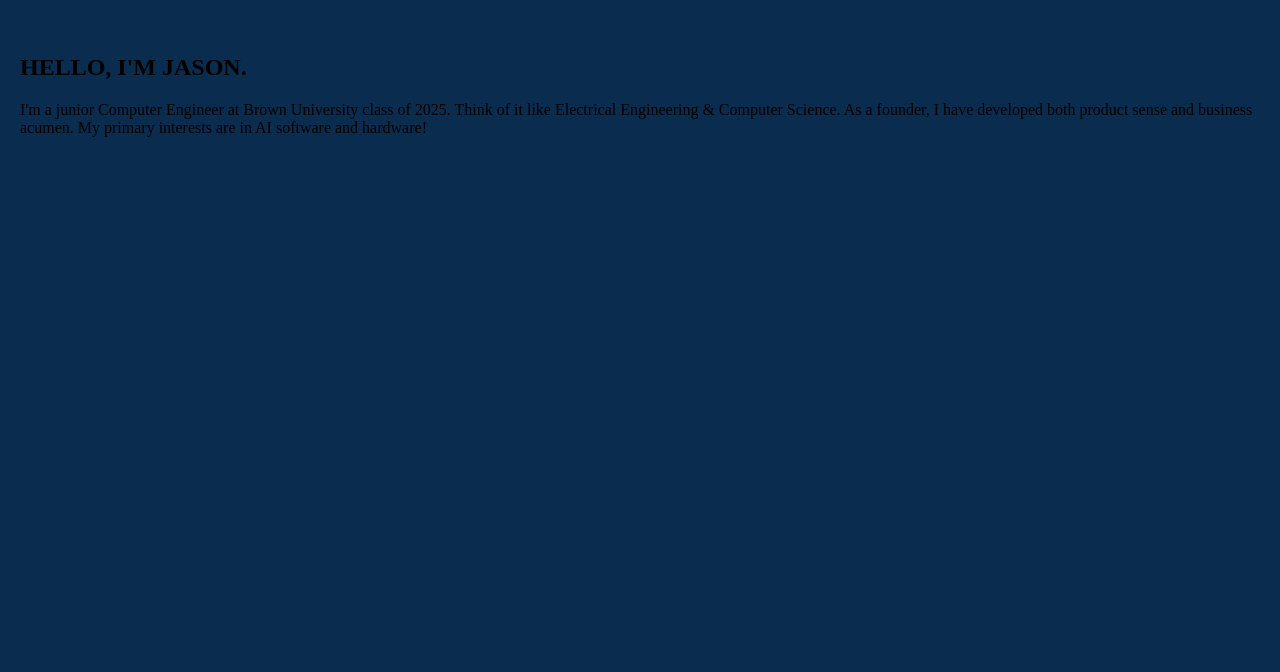
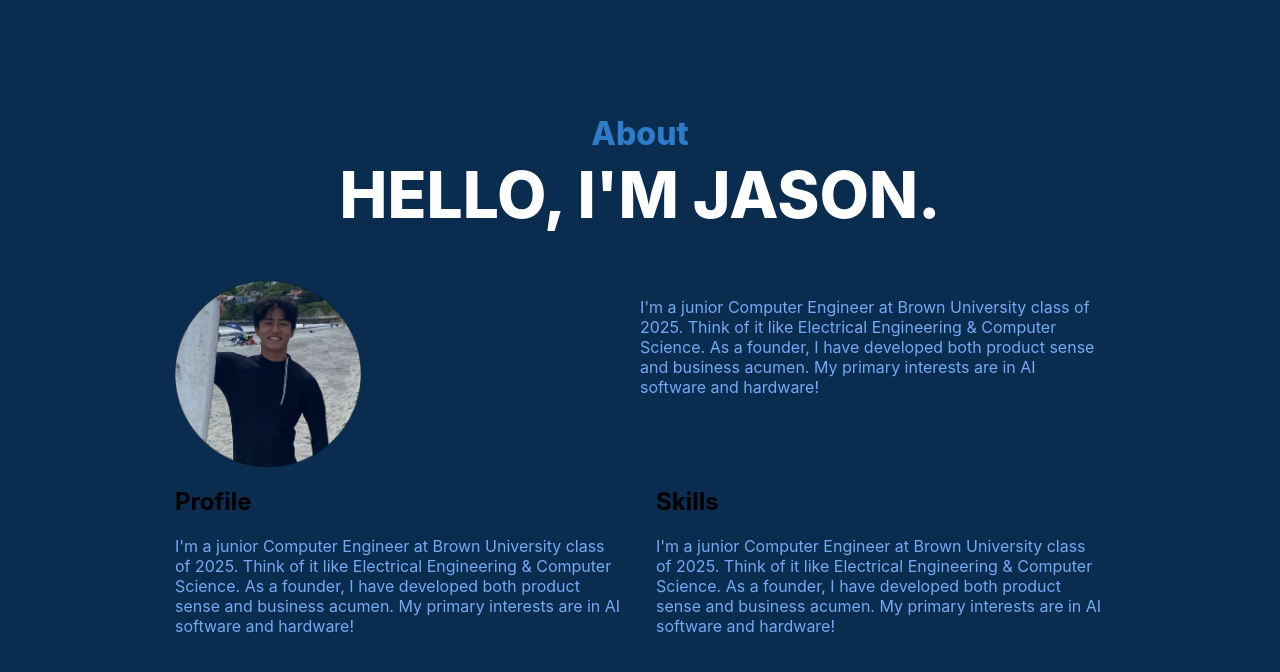
Before and after one commit to jpien13/Website2024, a plain HTML site: page index.html in a window 1280 px wide. Shown: the part 830-1502 px from the top of the page. Before the commit the page ends 1003 px from the top, so only its background shows below. Drawn offline with Linux system fonts and the light colour scheme.

Commit message:
added about section

```diff
--- /dev/null
+++ b/about.css
@@ -0,0 +1,20 @@
+.bio__container{
+    display: grid;
+    grid-template-columns: 1fr 1fr;
+}
+
+.about-headshot{
+    width: 40%;
+}
+
+.about__container{
+    display: grid;
+    grid-template-columns: 1fr 1fr;
+    gap: 2rem;
+}
+
+.about__container .aboutSection1 p,
+.about__container .aboutSection2 p,
+.bio__container p {
+    color: var(--text-color);
+}
--- /dev/null
+++ b/index.css
@@ -0,0 +1,79 @@
+:root{
+    --yellow1: #F9D98E;
+    --grey: #3e3e3e;
+    --red1: #E62D69;
+    --black: #000000;
+    --CLKGrey: #757575;
+    --color-bg: #0A2C4E;
+    --text-color: #76A9F5;
+    --section-header: #2E7BC8;
+
+
+    /*container class width will change with screen size*/
+    --container-width-lg: 75%;
+    --container-width-md: 86%;
+    --container-width-sm: 90%;
+}
+
+body, html {
+    width: 100%;
+    height: auto;
+    margin: 0;
+    display: flex;
+    flex-direction: column;
+    justify-content: center;
+    align-items: center;
+    background-color: var(--color-bg);
+    background-position: center center;
+    font-family: 'Inter', sans-serif;
+}
+
+.container{
+    width: var(--container-width-lg);
+    margin: 0 auto;
+}
+
+section{
+    margin-top: 1rem;
+}
+
+nav {
+    position: fixed;
+    top: 0;
+    width: 100%;
+}
+
+section {
+    padding: 20px;
+}
+
+html {
+    scroll-behavior: smooth;
+}
+
+section > h3, section > h1{
+    text-align: center;
+}
+
+#about h3 {
+    margin-top: 3rem;
+    margin-bottom: 0.1rem;
+}
+
+#about h1 {
+    margin-top: 0.2rem;
+    margin-bottom:3rem;
+}
+
+
+h1{
+    font-size: 64px;
+    font-weight: 800;
+    color: white;
+}
+
+h3{
+    font-size: 32px;
+    font-weight: 800;
+    color: var(--section-header);
+}
--- a/index.html
+++ b/index.html
@@ -4,6 +4,8 @@
     <meta charset="UTF-8">
     <title>Hardware Wire Animation</title>
     <link rel="stylesheet" href="style.css">
+    <link rel="stylesheet" href="index.css">
+    <link rel="stylesheet" href="about.css">
 </head>
 <body>
     <nav>
@@ -153,9 +155,21 @@
     </section>
 
     <section id="about">
-        <div class="container">
-            <h1>HELLO, I'M JASON.</h1>
+        <h3>About</h3>
+        <h1>HELLO, I'M JASON.</h1>
+        <div class="container bio__container">
+            <img class="about-headshot" src="images/headshot.png" alt="headshot of me">
             <p>I'm a junior Computer Engineer at Brown University class of 2025. Think of it like Electrical Engineering & Computer Science. As a founder, I have developed both product sense and business acumen. My primary interests are in AI software and hardware!</p>
+        </div>
+        <div class="container about__container">
+            <div class="aboutSection1">
+                <h2>Profile</h2>
+                <p>I'm a junior Computer Engineer at Brown University class of 2025. Think of it like Electrical Engineering & Computer Science. As a founder, I have developed both product sense and business acumen. My primary interests are in AI software and hardware!</p>
+            </div>
+            <div class="aboutSection2">
+                <h2>Skills</h2>
+                <p>I'm a junior Computer Engineer at Brown University class of 2025. Think of it like Electrical Engineering & Computer Science. As a founder, I have developed both product sense and business acumen. My primary interests are in AI software and hardware!</p>
+            </div>
         </div>
     </section>
 
--- a/style.css
+++ b/style.css
@@ -1,26 +1,3 @@
-:root {
-    --yellow1: #F9D98E;
-    --grey: #3e3e3e;
-    --red1: #E62D69;
-    --black: #000000;
-    --CLKGrey: #757575;
-
-}
-
-body, html {
-    width: 100%;
-    height: auto;
-    margin: 0;
-    display: flex;
-    flex-direction: column;
-    justify-content: center;
-    align-items: center;
-    background-color: #0A2C4E;
-    /*background: linear-gradient(#0A2C4E, #09243E);*/
-    /*background: url('images/Desktop - 2.png');*/
-    background-position: center center;
-}
-
 svg {
     width: 100vw;
     height: 100vh;
@@ -114,20 +91,3 @@ svg {
 .labelID.color-4{
     fill: #FFD57C;
 }
-
-nav {
-    position: fixed;
-    top: 0;
-    width: 100%;
-    /* Additional styling */
-}
-
-section {
-    padding: 20px;
-    /* Additional styling */
-}
-
-/* Smooth scrolling */
-html {
-    scroll-behavior: smooth;
-}
```
Also changed, not shown: images/Desktop - 5.png (added), images/headshot.png (added), 1 other file.
